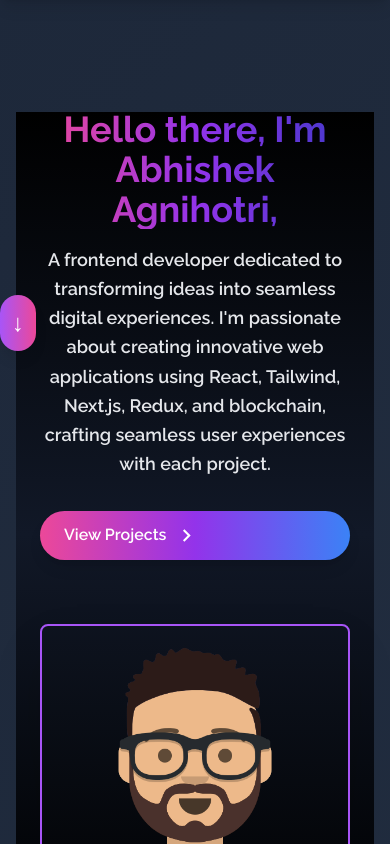
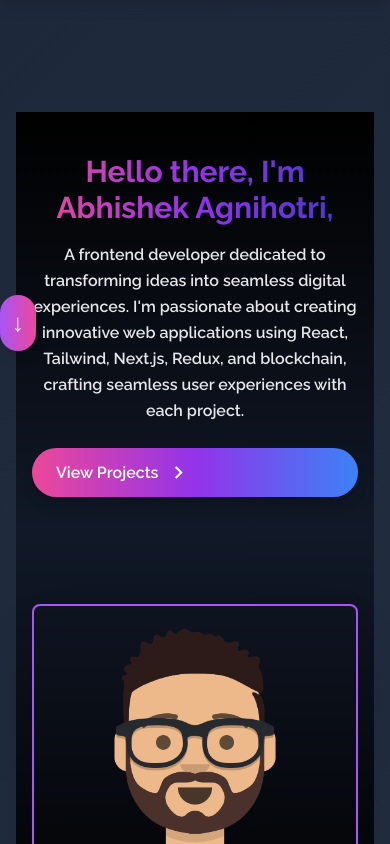
Before and after one commit to Abhi2806200/portfolio, a React (Create React App) app: page / in a window 390 px wide. Shown: the top 844 px of the page. Built offline with nearby package versions, Linux system fonts and the light colour scheme.

Commit message:
new updates and responsive

```diff
--- a/src/App.js
+++ b/src/App.js
@@ -11,7 +11,18 @@ import { ToastContainer } from "react-toastify";
 function App() {
   return (
     <div className="relative min-h-screen bg-gradient-to-b from-dark-primary to-dark-secondary">
-      <ToastContainer />
+        <ToastContainer
+        position="bottom-center"
+        autoClose={3000}
+        hideProgressBar={true}
+        newestOnTop={false}
+        closeOnClick
+        rtl={false}
+        pauseOnFocusLoss
+        draggable
+        pauseOnHover
+        theme="dark"
+      />
       <NavBar className="z-50" /> {/* Ensure NavBar is above other content */}
       <main className="container mx-auto px-4 pt-28 md:pt-24"> {/* Adjusted padding for mobile */}
         <div className="space-y-16">
@@ -22,7 +33,10 @@ function App() {
           <Contact />
         </div>
       </main>
-      <Footer className="z-50" /> {/* Ensure Footer is above other content */}
+      {/* Add margin or padding above the Footer */}
+      <div className="z-50 pt-28 mt-16"> {/* Added mt-16 for space */}
+        <Footer className="z-50" /> {/* Ensure Footer is above other content */}
+      </div>
       <SocialLinks />
     </div>
   );
--- a/src/components/Home.jsx
+++ b/src/components/Home.jsx
@@ -83,7 +83,7 @@ const Home = () => {
       animate="visible"
       variants={containerVariants}
     >
-      <div className="max-w-screen-lg mx-auto flex flex-col items-center justify-center h-full px-6 md:flex-row gap-8 md:gap-12">
+      <div className="max-w-screen-lg mx-auto flex flex-col items-center justify-center h-full px-4 md:flex-row gap-8 md:gap-12">
         {/* Text Section */}
         <motion.div
           ref={textRef}
@@ -91,13 +91,13 @@ const Home = () => {
           variants={itemVariants}
           animate={controls}
         >
-          <h1 className="text-4xl sm:text-5xl lg:text-6xl font-bold text-transparent bg-clip-text bg-gradient-to-r from-pink-500 via-purple-600 to-indigo-700">
+          <h1 className="text-3xl sm:text-4xl md:text-5xl lg:text-6xl font-bold text-transparent bg-clip-text bg-gradient-to-r from-pink-500 via-purple-600 to-indigo-700">
             {greeting}
           </h1>
-          <p className="text-lg sm:text-xl lg:text-2xl font-semibold text-gray-200 mt-4 leading-relaxed">
+          <p className="text-base sm:text-lg md:text-xl lg:text-2xl font-semibold text-gray-200 mt-4 leading-relaxed">
             {HERO_TEXT.description}
           </p>
-          <div className="mt-8">
+          <div className="mt-6 md:mt-8">
             <Link
               to="portfolio"
               smooth
@@ -117,7 +117,7 @@ const Home = () => {
         {/* Image Section */}
         <motion.div
           ref={imageRef}
-          className={`md:w-1/3 ${imageInView ? "slide-in-right" : "opacity-0"}`}
+          className={`w-full md:w-1/3 ${imageInView ? "slide-in-right" : "opacity-0"}`}
           variants={itemVariants}
           animate={controls}
         >
--- a/src/components/Portfolio.jsx
+++ b/src/components/Portfolio.jsx
@@ -5,6 +5,7 @@ import 'react-lazy-load-image-component/src/effects/blur.css';
 import digital from "../assets/portfolio/digitalram.png";
 import raging from "../assets/portfolio/ragingbull.jpeg";
 import nested from "../assets/portfolio/nestedform.png";
+import three from "../assets/portfolio/three.png";
 
 const Portfolio = () => {
   const portfolios = useMemo(() => [
@@ -24,6 +25,12 @@ const Portfolio = () => {
       id: 3,
       src: nested,
       link: 'https://deeply-nested-form.vercel.app/',
+      repo: ''
+    },
+    {
+      id: 4,
+      src: three,
+      link: 'https://three-js-example-nine.vercel.app/',
       repo: ''
     },
   ], []);
```
Also changed, not shown: src/assets/portfolio/three.png (added).
